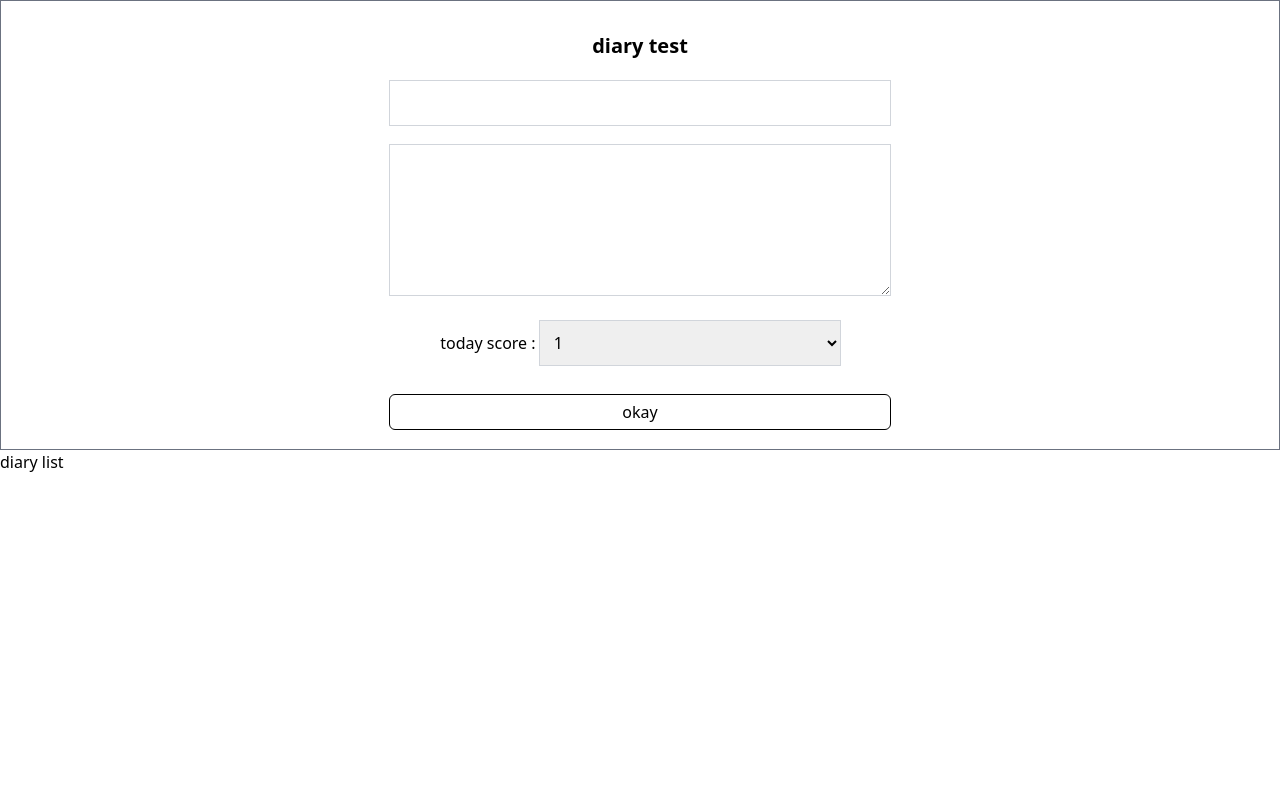
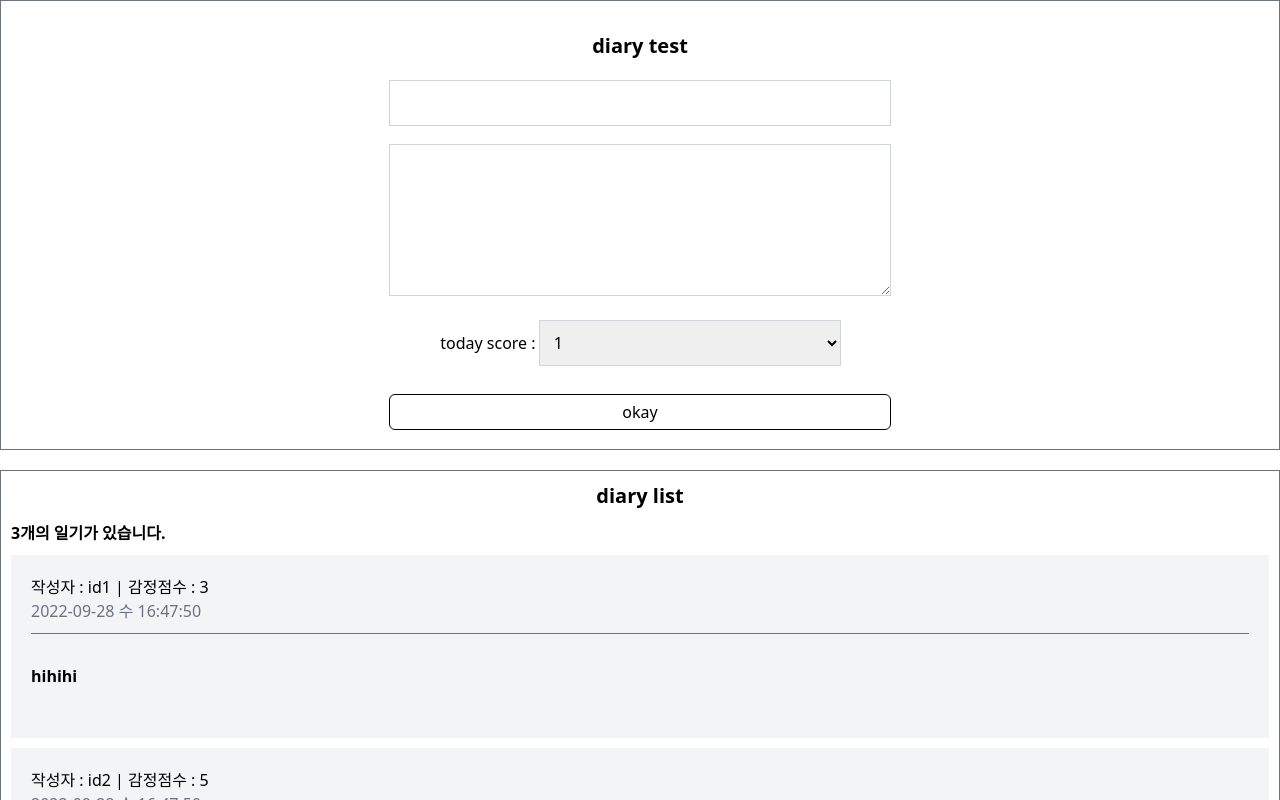
Before and after one commit to pyeong777/React-Tailwind, a React (Create React App) app: page / in a window 1280 px wide. Shown: the top 800 px of the page. Built offline with nearby package versions, Linux system fonts and the light colour scheme.

Commit message:
📝 update components

```diff
--- /dev/null
+++ b/src/DiaryItem.js
@@ -0,0 +1,15 @@
+const DiaryItem = ({author, content, created_date, emotion, id}) => {
+    return (
+        <div className="p-20 mb-10 bg-gray-100">
+            <div className="pb-10 mb-10 border-gray-500 border-b-1">
+                <p>작성자 : {author} | 감정점수 : {emotion}</p>
+                <p className="text-gray-500">{created_date}</p>
+            </div>
+            <div className="font-bold my-30">
+                <p>{content}</p>
+            </div>
+        </div>
+    )
+}
+
+export default DiaryItem;
--- a/src/DiaryList.js
+++ b/src/DiaryList.js
@@ -1,9 +1,21 @@
-const DiaryList = () => {
+import DiaryItem from './DiaryItem';
+
+const DiaryList = ( {diaryList} ) => {
     return (
-        <div className="DiaryList">
-            <h2>diary list</h2>
+        <div className="p-10 mt-20 border-gray-500 border-1">
+            <h2 className='font-bold text-center text-20'>diary list</h2>
+            <h3 className='my-10 font-bold'>{diaryList.length}개의 일기가 있습니다.</h3>
+            <div>
+                {diaryList.map((item) => (
+                    <DiaryItem key={item.id} {...item}/>
+                ))}
+            </div>
         </div>
     );
 };
 
+DiaryList.defaultProps= {
+    diaryList: [],
+}
+
 export default DiaryList;
```
